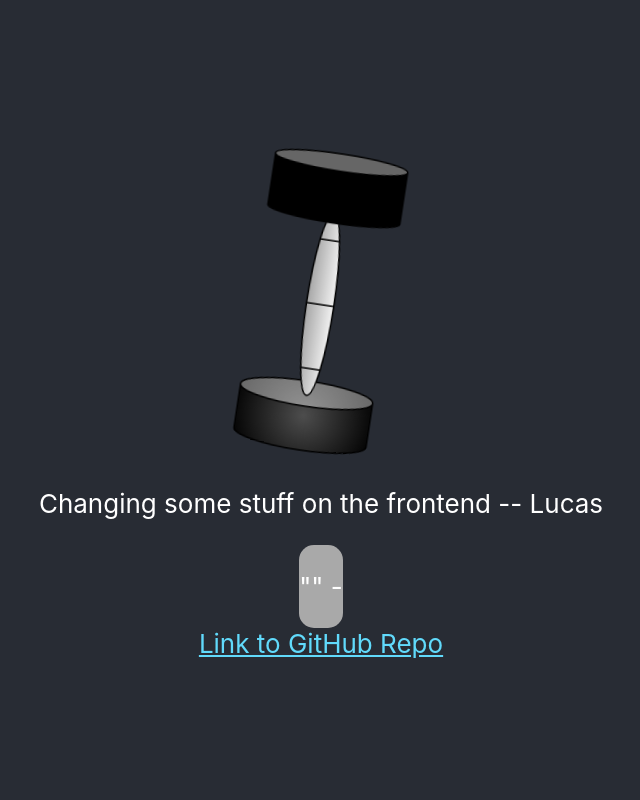
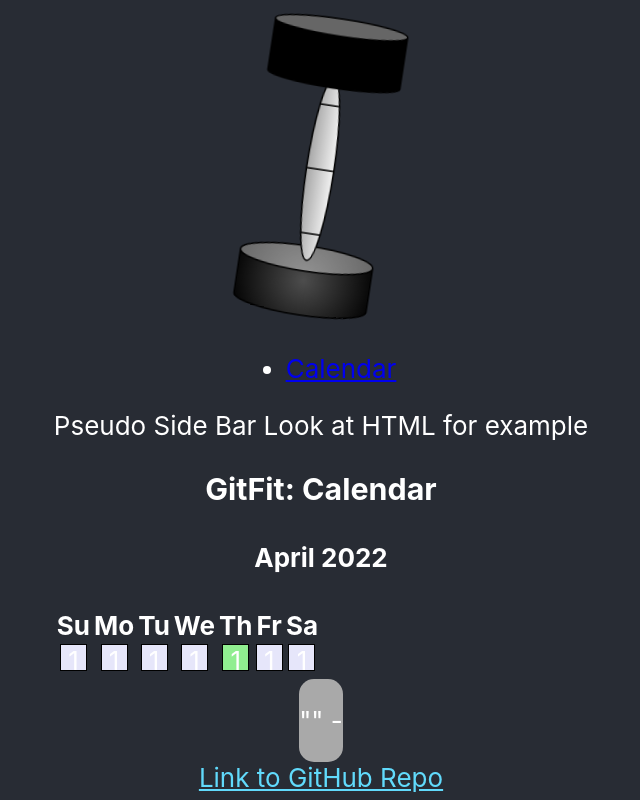
Before and after one commit to LukeSandsor/GitFit-App, a React (Create React App) app in the folder frontend/: page /calendar in a window 1280 px wide. Shown: the whole page, without its empty margins (319-959 px from the left). Built offline with nearby package versions, Linux system fonts and the light colour scheme; no server answers.

Commit message:
initial calendar stuff

```diff
--- a/frontend/package.json
+++ b/frontend/package.json
@@ -9,6 +9,7 @@
     "axios": "^0.26.1",
     "react": "^18.0.0",
     "react-dom": "^18.0.0",
+    "react-router-dom": "^6.3.0",
     "react-scripts": "^2.1.3",
     "web-vitals": "^2.1.4"
   },
--- a/frontend/src/App.js
+++ b/frontend/src/App.js
@@ -2,6 +2,8 @@ import React, {useState, useEffect} from 'react';
 import logo from './dumbell.svg';
 import axios from 'axios';
 import './App.css';
+import CalendarPage from './CalendarPage';
+import {Route, Routes, Link} from 'react-router-dom';
 
 function App() {
   const [adviceObject, setAdvice] = useState({});
@@ -26,13 +28,22 @@ function App() {
    }
   }
 
+  // note that the Route changes what's being rendered, it doesn't actually load a new page
   return (
     <div className="App">
       <header className="App-header">
         <img src={logo} className="App-logo" alt="logo" />
-        <p>
-          Changing some stuff on the frontend -- Lucas
-        </p>
+        <div id="this is the link list div, this will be turned into the nav bar later">
+          <ul>
+            <li><Link to="/calendar">Calendar</Link></li>
+          </ul>
+        </div>
+        <div id="This is the routes set up div">
+          Pseudo Side Bar Look at HTML for example
+          <Routes>
+            <Route path="/calendar" element={<CalendarPage />} />
+          </Routes>
+        </div>
         <div id="adviceDisplay" style={{"backgroundColor": "darkgray", "borderRadius": 15}}>
           <p>"{adviceObject.advice}" -</p>
           <a href={adviceObject.source}>{adviceObject.source}</a>
--- /dev/null
+++ b/frontend/src/CalendarObject/Calendar.js
@@ -0,0 +1,52 @@
+import React from 'react'
+import Tile from './Tile/Tile';
+
+const numCols = 7; // seven days in a week
+const numRows = 6; // at most 6 weeks to display
+const daysOfWeek = ['Su', 'Mo', 'Tu', 'We', 'Th', 'Fr', 'Sa'];
+
+// sets up the days of the week in table format
+function CalendarHeader()  {
+  const dayRow = daysOfWeek.map((value) => {
+    return (<th>{value}</th>);
+    }
+  );
+    return (
+      <thead>
+        <tr>
+          {dayRow}
+        </tr>
+      </thead>
+    );
+}
+
+function CalendarBody(props) {
+    // For loop to loop through rows and columns
+    return (
+        <tbody>
+          <tr>
+            <td><Tile /></td>
+            <td><Tile /></td>
+            <td><Tile /></td>
+            <td><Tile /></td>
+            <td><Tile isSelected={true}/></td>
+            <td><Tile /></td>
+            <td><Tile /></td>
+          </tr>
+        </tbody>
+    );
+}
+
+function Calendar(props) {
+    return (
+      <div>
+        <h4>{props.dateData.month} {props.dateData.year}</h4>
+        <table>
+            <CalendarHeader />
+            <CalendarBody />
+        </table>
+      </div>
+    );
+}
+
+export default Calendar;
--- /dev/null
+++ b/frontend/src/CalendarObject/Tile/Tile.css
@@ -0,0 +1,23 @@
+/* generic calendar tile */
+.tile {
+   height: 25px;
+   width: 25px;
+   outline: 1px solid black;
+   display: inline-block;
+   background-color: lavender;
+   transition: 0.1s;
+}
+
+.tile:hover {
+   /* Margin needs to be (pre-tile_hover_width - hover_tile_width) / 2 */
+   height: 35px;
+   width: 35px;
+   z-index: 100;
+   position: relative;
+   margin: -5px;
+}
+
+/* selected tile will have a different color */
+.selected-tile {
+   background-color: lightgreen;
+}
--- /dev/null
+++ b/frontend/src/CalendarObject/Tile/Tile.jsx
@@ -0,0 +1,34 @@
+import React, {Component} from 'react';
+import './Tile.css'
+
+export default class Tile extends Component {
+   constructor(props) {
+      super(props);
+      this.state = {};
+   }
+
+   render() {
+      // Determine if properties are true, in order to add it to class name
+      const {
+         row,
+         col,
+         isSelected,
+         onMouseDown,
+         onMouseUp,
+         onMouseEnter,
+      } = this.props;
+      const extraClassName = isSelected
+         ? 'selected-tile'
+         : '';
+
+      return (
+        <div
+          id={`tile-${row}-${col}`}
+          className={`tile ${extraClassName}`}
+          /*onMouseDown={() => onMouseDown(row, col)}
+          onMouseUp={() => onMouseUp()}
+          onMouseEnter={() => onMouseEnter(row, col)}*/>1
+        </div>
+      );
+   }
+}
--- /dev/null
+++ b/frontend/src/CalendarPage.js
@@ -0,0 +1,22 @@
+import React from 'react';
+import './index.css';
+import Calendar from './CalendarObject/Calendar';
+
+const exampleDateData = {
+  "dayOfWeek": "Thursday",
+  "dayOfMonth": 25,
+  "month": "April",
+  "year": 2022
+}
+
+function CalendarPage()
+{
+  return (
+    <div>
+      <h3>GitFit: Calendar</h3>
+      <Calendar dateData={exampleDateData}/>
+    </div>
+  );
+}
+
+export default CalendarPage;
--- a/frontend/src/index.js
+++ b/frontend/src/index.js
@@ -3,11 +3,14 @@ import ReactDOM from 'react-dom/client';
 import './index.css';
 import App from './App';
 import reportWebVitals from './reportWebVitals';
+import {BrowserRouter} from 'react-router-dom';
 
 const root = ReactDOM.createRoot(document.getElementById('root'));
 root.render(
   <React.StrictMode>
-    <App />
+    <BrowserRouter>
+      <App />
+    </BrowserRouter>
   </React.StrictMode>
 );
 
```
Also changed, not shown: 1 other file (tests, documents, lock files or other folders).
